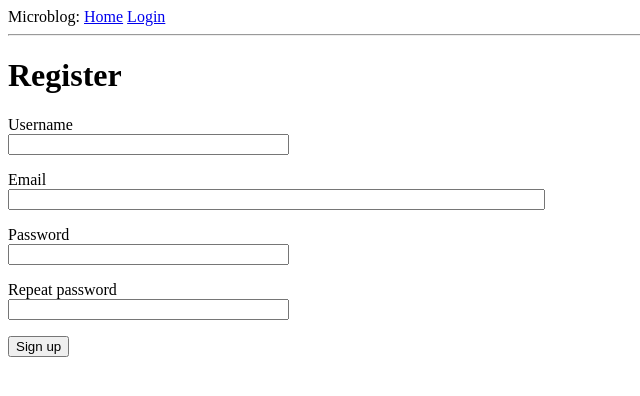
After one commit to m0rk0vka/microblog, a Flask app: page /register in a window 1280 px wide. The commit adds this page. Shown: the top 396 px of the page, without its empty margins (0-640 px from the left). Run offline with Flask 2, Linux system fonts and the light colour scheme.

Commit message:
Added registration form

```diff
--- a/app/forms.py
+++ b/app/forms.py
@@ -1,9 +1,27 @@
 from flask_wtf import FlaskForm
 from wtforms import StringField, PasswordField, BooleanField, SubmitField
-from wtforms.validators import DataRequired
+from wtforms.validators import DataRequired, EqualTo, Email, ValidationError
+from app.models import User
 
 class LoginForm(FlaskForm):
     username = StringField('username',validators=[DataRequired()])
     password = PasswordField('password', validators=[DataRequired()])
     remember_me = BooleanField('Remember me')
     submit = SubmitField('Sign in')
+
+class RegistrationForm(FlaskForm):
+    username = StringField('Username', validators=[DataRequired()])
+    email = StringField('Email', validators=[DataRequired(), Email()])
+    password = PasswordField('Password', validators=[DataRequired()])
+    password2 = PasswordField('Repeat password', validators=[DataRequired(), EqualTo('password')])
+    submit = SubmitField('Sign up')
+
+    def validate_username(self, username):
+        user = User.query.filter_by(username=username.data).first()
+        if user is not None:
+            return ValidationError('Please use a different username.')
+
+    def validate_email(self, email):
+        email = User.query.filter_by(email=email.data).first()
+        if email is not None:
+            return ValidationError('Please use a different email address.')
--- a/app/routes.py
+++ b/app/routes.py
@@ -1,6 +1,6 @@
 from flask import render_template, flash, redirect, url_for, request
-from app import app
-from app.forms import LoginForm
+from app import app, db
+from app.forms import LoginForm, RegistrationForm
 from app.models import User
 from flask_login import current_user, login_user, logout_user, login_required
 from werkzeug.urls import url_parse
@@ -37,9 +37,23 @@ def login():
         if not next_page or url_parse(next_page).netloc != '':
             return redirect(url_for('index'))
         return redirect(next_page)
-    return render_template('login.html', title='Sign In', form=form)
+    return render_template('login.html', title='Sign in', form=form)
 
 @app.route('/logout')
 def logout():
     logout_user()
     return redirect(url_for('index'))
+
+@app.route('/register', methods=['GET', 'POST'])
+def register():
+    if current_user.is_authenticated:
+        return redirect(url_for('index'))
+    form = RegistrationForm()
+    if form.validate_on_submit():
+        user = User(username=form.username.data, email=form.email.data)
+        user.set_password(form.password.data)
+        db.session.add(user)
+        db.session.commit()
+        flash('Congratulations, you are now a registered user!')
+        return redirect(url_for('login'))
+    return render_template('register.html', title='Sign up', form=form)
--- a/app/templates/login.html
+++ b/app/templates/login.html
@@ -6,19 +6,20 @@
         {{ form.hidden_tag() }}
         <p>
             {{ form.username.label }}<br>
-            {{ form.username(size=32) }}
+            {{ form.username(size=32) }}<br>
             {% for error in form.username.errors %}
             <span style="color: red;">[{{ error }}]</span>
             {% endfor %}
         </p>
         <p>
             {{ form.password.label }}<br>
-            {{ form.password(size=32) }}
+            {{ form.password(size=32) }}<br>
             {% for error in form.password.errors %}
             <span style="color : red;">[{{ error }}]</span>
             {% endfor %}
         </p>
         <p>{{ form.remember_me() }} {{ form.remember_me.label }}</p>
         <p>{{ form.submit() }}</p>
+        <p>New User? <a href="{{ url_for('register') }}"> Click to sign up!</a></p>
     </form>
 {% endblock %}
--- /dev/null
+++ b/app/templates/register.html
@@ -0,0 +1,37 @@
+{% extends "base.html" %}
+
+{% block content %}
+    <h1>Register</h1>
+    <form action="" method="post">
+        {{ form.hidden_tag() }}
+        <p>
+            {{ form.username.label }}<br>
+            {{ form.username(size=32) }}<br>
+            {% for error in form.username.errors %}
+            <span style="color: red;">[{{ error }}]</span>
+            {% endfor %}
+        </p>
+        <p>
+            {{ form.email.label }}<br>
+            {{ form.email(size=64) }}<br>
+            {% for error in form.email.errors %}
+            <span style="color: red;"> [{{ error }}]</span>
+            {% endfor %}
+        </p>
+        <p>
+            {{ form.password.label }}<br>
+            {{ form.password(size=32) }}<br>
+            {% for error in form.password.errors %}
+            <span style="color: red;">[{{ error }}]</span>
+            {% endfor %}
+        </p>
+        <p>
+            {{ form.password2.label }}<br>
+            {{ form.password2(size=32) }}<br>
+            {% for error in form.password2.errors %}
+            <span style="color: red;">[{{ error }}]</span>
+            {% endfor %}
+        </p>
+        <p> {{ form.submit() }} </p>
+    </form>
+{% endblock %}
```
Also changed, not shown: app.db.
